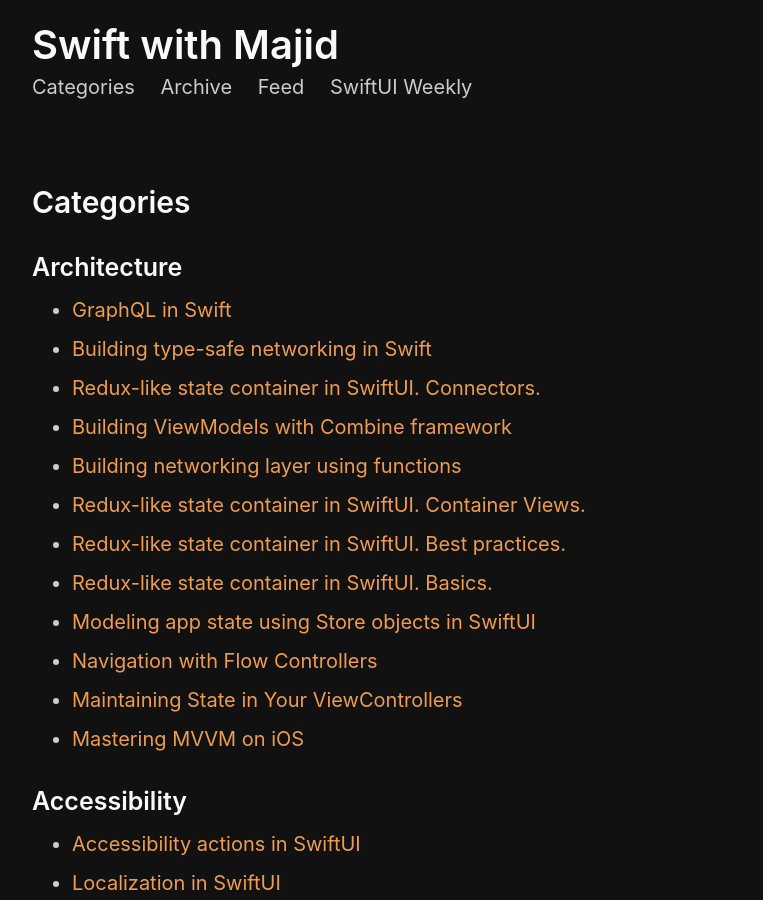
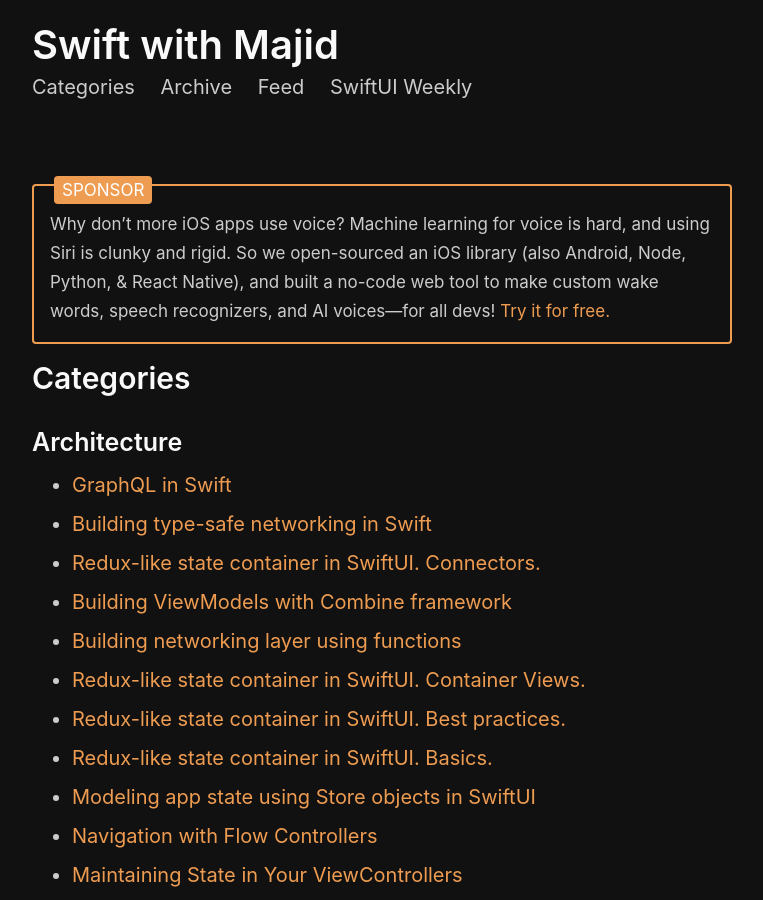
Before and after one commit to mecid/mecid.github.io, a Jekyll site: the page built from categories.html, in a window 1280 px wide and 900 px high. Shown: the whole window, without its empty margins (258-1021 px from the left). Built offline with Jekyll 4.4.1, drawn with Linux system fonts in a browser that asks for light colours.

Commit message:
Spokestack friend added.

```diff
--- a/_includes/friends.html
+++ b/_includes/friends.html
@@ -1,5 +1,5 @@
-<!-- <div class="ads">
+<div class="ads">
     <span>
-        Raycast pairs the search functionality of macOS Spotlight with integrations of third-party services. Without leaving the app, you can create an issue in Jira, review pull requests in GitHub, or join a Zoom call. Explore more than 400 scripts that are built by a community or write your own to automate tedious workflows. <a href="https://raycast.com/?utm_source=majid&utm_campaign=wwdc_2021">Download it for free.</a>
+        Why don’t more iOS apps use voice? Machine learning for voice is hard, and using Siri is clunky and rigid. So we open-sourced an iOS library (also Android, Node, Python, & React Native), and built a no-code web tool to make custom wake words, speech recognizers, and AI voices—for all devs! <a href="https://www.spokestack.io/?utm_source=swiftui_weekly&utm_medium=email&utm_campaign=maker_launch_PAID">Try it for free.</a>
     </span>
-</div> -->
+</div>
```
